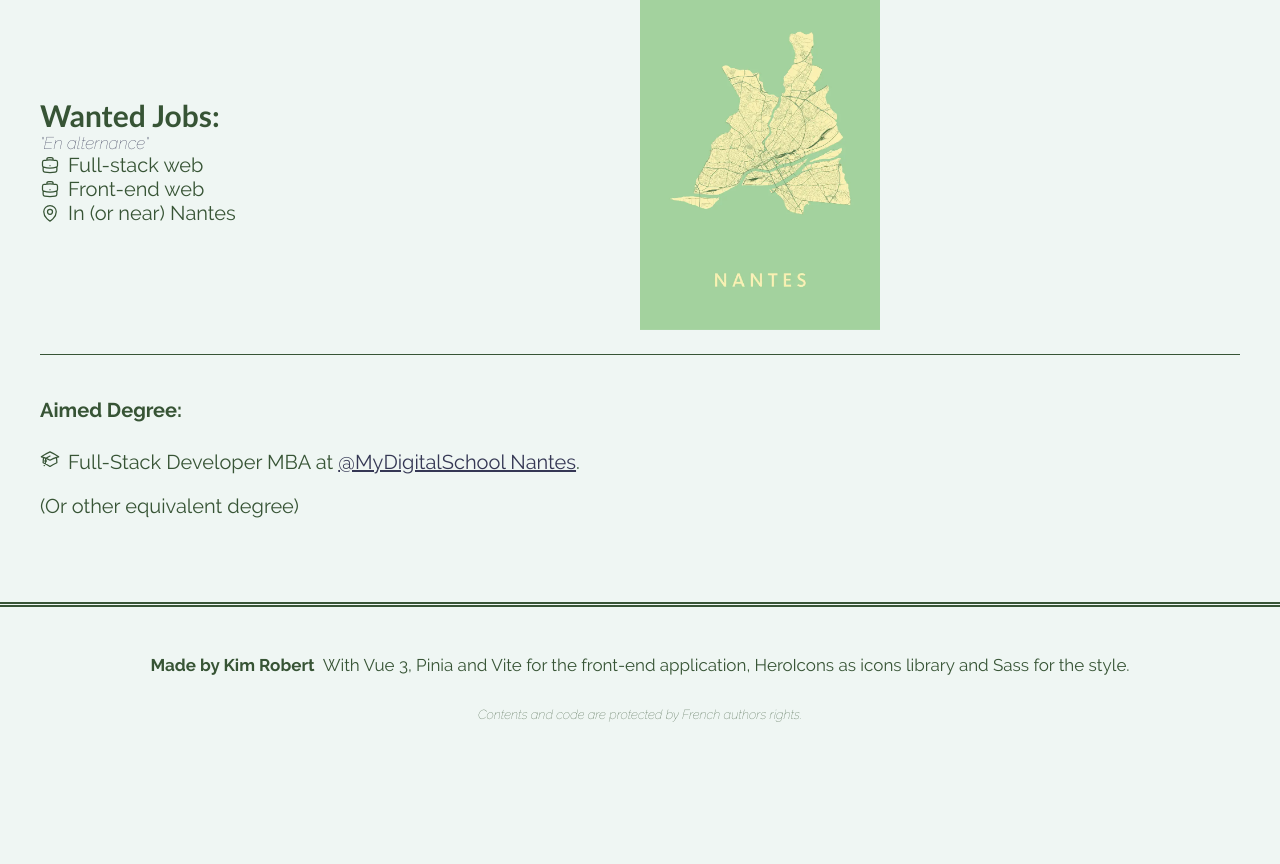
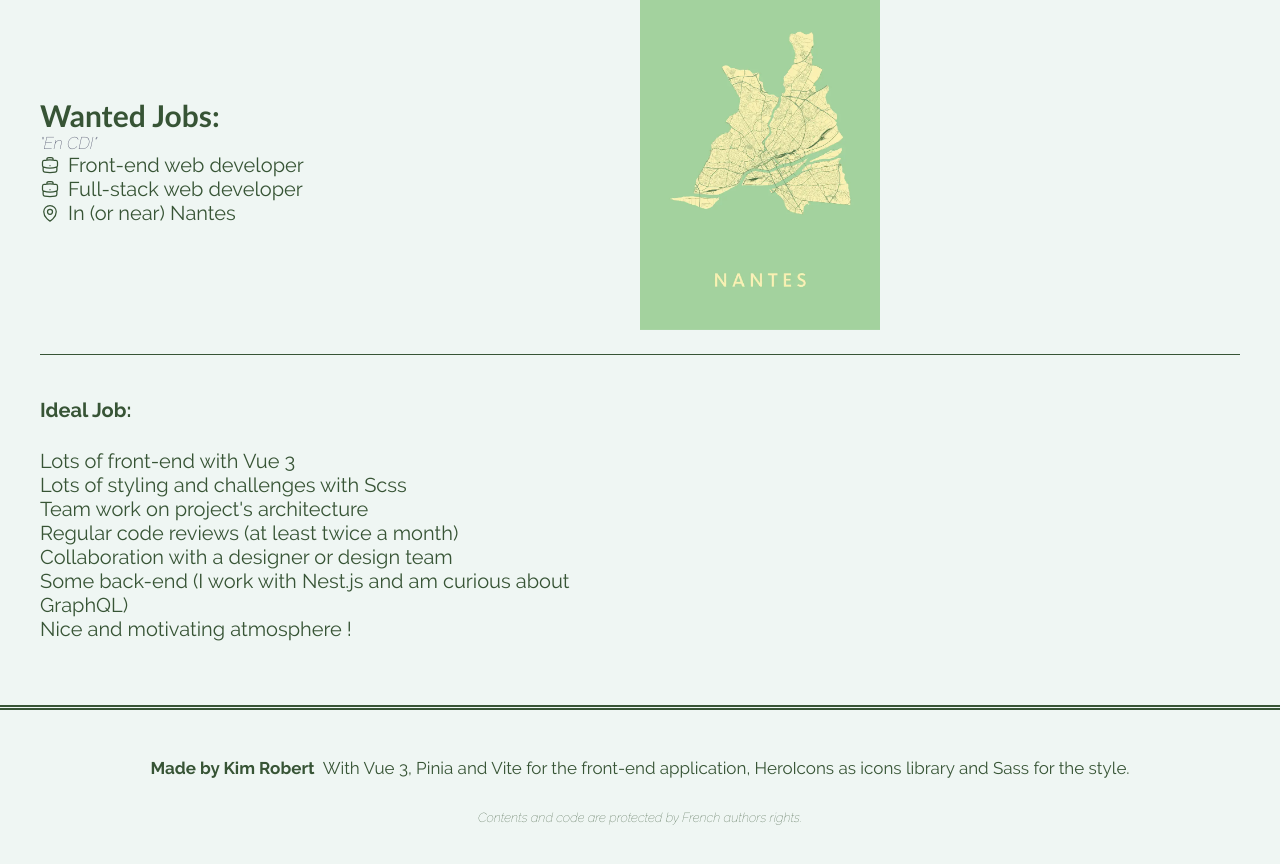
Before and after one commit to kimt0t0/Devmo, a Vue app: page / in a window 1280 px wide. Shown: the part 2200-3064 px from the top of the page. Before the commit the page ends 2971 px from the top, so only its background shows below. Built offline with nearby package versions, Linux system fonts and the light colour scheme.

Commit message:
feat: update aims contents

```diff
--- a/src/components/about/AboutMeComponent.vue
+++ b/src/components/about/AboutMeComponent.vue
@@ -3,28 +3,37 @@
 </script>
 
 <template>
-
-    <div class="me-title-container"  id="about-me">
+    <div class="me-title-container" id="about-me">
         <InformationCircleIcon class="hero-title-icon" />
         <SectionTitleParticle title="... Me ?" />
     </div>
 
     <div class="me-bloc">
-        <p class="me-txt">My name is <strong>Kim ROBERT</strong>. I'm 30 years-old, non-binary (pronouns he / they - or 'il / iel' + masc.) and neuro-atypical (with a 'RQTH').</p>
-        <p class="me-txt">I have been <strong>training at My Digital School </strong>and working as a <strong>front-end developer at Studio Floax for a year</strong>. I am now willing to keep training with
-            MyDigitalSchool's <strong><a href="https://www.mydigitalschool.com/mba-architecte-web" class='secondary-link' target='_blank' title="Check the degree's details">@Full-Stack Developer MBA</a> and looking for a two years job opportunity 'en alternance'</strong>  (this is a very French word).</p>
-
+        <p class="me-txt">My name is <strong>Kim ROBERT</strong>. I'm French, 30 years-old, non-binary (pronouns he / they -
+            or 'il
+            / iel' + masc.) and neuro-atypical (with a 'RQTH').</p>
+        <p class="me-txt">I have been <strong>training at My Digital School </strong>and working as a <strong>front-end
+                developer at Studio Floax for a year</strong>.</p>
+        <p class="me-txt">I am now looking for a <strong>job opportunity as a JavaScript/TypeScript web developer</strong>.
+            I am mainly specialized with <strong>Vue 3 and Nest.js</strong> and ideally I would love to keep working with
+            these two. I can also work with React and Angular (but may be a bit slower during the two first weeks).</p>
     </div>
 
     <div class="me-bloc">
-        <p class="me-txt">For now, I have been mainly experiencing with <strong>JavaScript and TypeScript</strong> - but I am curious to learn other languages too. As a front-end developer, for now <strong>my main and preferred front-end library is Vue 3</strong>. I have tried a bit of React and Angular too. I have also been experiencing some back-end development with Node.js + Express + Mongo, or Nest.js + TypeORM + MySQL. I am also discovering a bit of GraphQL at my current job with Floax.</p>
-        <p class="me-txt">In <strong>my ideal next job I would enjoy an upgrade to autonomy as a full-stack developer.</strong> That means increasing my skills with front-end frameworks and getting more autonomy and knowledge as regards API development, databases and deployment.</p>
-        <p class="me-txt">I worked in a small team 'en mode agence' this year and would enjoy joining a bigger and more structured team. Hence today I am <strong>more interested in Nantes' ESNs.</strong> I also have an interest in project management - which I have studied a bit at school this year.</p>
+        <p class="me-txt">For now, I have been mainly experiencing with <strong>JavaScript and TypeScript</strong> - but I
+            am curious to learn other languages too. As a front-end developer, for now <strong>my main and preferred
+                front-end library is Vue 3</strong>. I have tried a bit of React and Angular too. I have also been
+            experiencing some back-end development with Node.js + Express + Mongo, or Nest.js + TypeORM + MySQL. I am also
+            discovering a bit of GraphQL at my current job with Floax.</p>
+        <p class="me-txt">In <strong>my ideal next job I would enjoy an upgrade to autonomy as a full-stack
+                developer.</strong> That means increasing my skills with front-end frameworks and getting more autonomy and
+            knowledge as regards API development, databases and deployment.</p>
+        <p class="me-txt">I worked in a small team 'en mode agence' this year and would enjoy joining a bigger and more
+            structured team. Hence today I am <strong>more interested in Nantes' ESNs.</strong></p>
     </div>
 
     <BacklinkParticle anchor="#index-title" title="Go back to top of page" text="Go back to page title" />
     <!-- <a href="#index-title" class="secondary-link goback-anchor" title="Go back to top of page">Go back to page title</a> -->
-
 </template>
 
 <style lang="scss">
@@ -41,6 +50,7 @@
 
 .me-txt {
     font-weight: 400;
+
     >strong {
         font-weight: 500;
     }
--- a/src/components/homepage/AimsComponent.vue
+++ b/src/components/homepage/AimsComponent.vue
@@ -13,11 +13,17 @@
                 <div class="aims-bloc">
                     <div class="aims-subbloc">
                         <h3 class="title-ter">Wanted Jobs:</h3>
-                        <p class="aims-subtitle">"En alternance"</p>
+                        <p class="aims-subtitle">"En CDI"</p>
                         <ol class="aims-list">
-                            <li class="aim-item"><BriefcaseIcon class="icon-classic" />Full-stack web</li>
-                            <li class="aim-item"><BriefcaseIcon class="icon-classic" />Front-end web</li>
-                            <li class="aim-item"><MapPinIcon class="icon-classic" />In (or near) Nantes</li>
+                            <li class="aim-item">
+                                <BriefcaseIcon class="icon-classic" />Front-end web developer
+                            </li>
+                            <li class="aim-item">
+                                <BriefcaseIcon class="icon-classic" />Full-stack web developer
+                            </li>
+                            <li class="aim-item">
+                                <MapPinIcon class="icon-classic" />In (or near) Nantes
+                            </li>
                         </ol>
                     </div>
                     <div class="aims-img-container">
@@ -26,9 +32,16 @@
                 </div>
             </div>
             <div class="aims-container">
-                <h4 class="title-fourth">Aimed Degree:</h4>
-                <p class="aims-txt"><AcademicCapIcon class="icon-classic" />Full-Stack Developer MBA at <a href='' target='' class='secondary-link'>@MyDigitalSchool Nantes</a>.</p>
-                <p class="aims-txt __lighter">(Or other equivalent degree)</p>
+                <h4 class="title-fourth">Ideal Job:</h4>
+                <ol class="aims-list __jobs">
+                    <li class="aims-txt">Lots of front-end with Vue 3</li>
+                    <li class="aims-txt">Lots of styling and challenges with Scss</li>
+                    <li class="aims-txt">Team work on project's architecture</li>
+                    <li class="aims-txt">Regular code reviews (at least twice a month)</li>
+                    <li class="aims-txt">Collaboration with a designer or design team</li>
+                    <li class="aims-txt">Some back-end (I work with Nest.js and am curious about GraphQL)</li>
+                    <li class="aims-txt">Nice and motivating atmosphere !</li>
+                </ol>
             </div>
         </div>
     </section>
@@ -50,14 +63,17 @@
 .aims-bloc {
     width: 100%;
     display: flex;
-        flex-direction:column-reverse;
+    flex-direction: column-reverse;
+
     @media (min-width: $bp-m) {
         flex-direction: row;
     }
+
     .aims-subbloc {
         display: flex;
         flex-direction: column;
         justify-content: center;
+
         @media (min-width: $bp-m) {
             width: 50%;
         }
@@ -67,10 +83,12 @@
 .aims-img-container {
     display: flex;
     justify-content: center;
+
     @media (min-width: $bp-m) {
         width: 50%;
         justify-content: flex-start;
     }
+
     .aims-img {
         width: 100%;
         max-width: 240px;
@@ -90,9 +108,15 @@
 .aims-list {
     list-style-type: none;
     padding: 0;
+
     @media (min-width: $bp-m) {
         width: 50%;
     }
+
+    &.__jobs {
+        list-style-type: disc;
+    }
+
     .aim-item {
         font-size: $txt-s;
         font-weight: 400;
```
Lines whose indentation alone changed are shown as unchanged.
